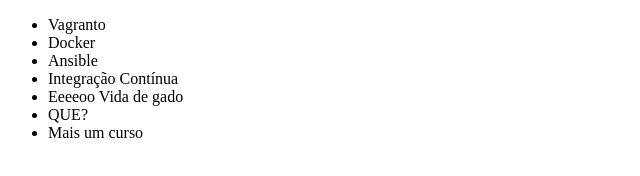
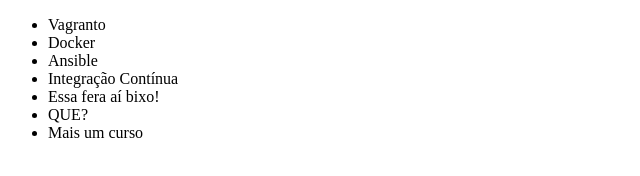
Before and after one commit to AleDePaula/GelaDefense, a plain HTML site: page index.html in a window 1280 px wide. Shown: the full height of the page, 0-640 px from the left. Drawn offline with Linux system fonts and the light colour scheme.

Commit message:
modificado vida de gado para essa fera aí

```diff
--- a/index.html
+++ b/index.html
@@ -19,7 +19,7 @@
 		<li>Docker</li>
 		<li>Ansible</li>
 		<li>Integração Contínua</li>
-		<li>Eeeeoo Vida de gado</li>
+		<li>Essa fera aí bixo!</li>
 		<li>QUE?</li>
 		<li>Mais um curso</li>
 	</ul>
```
